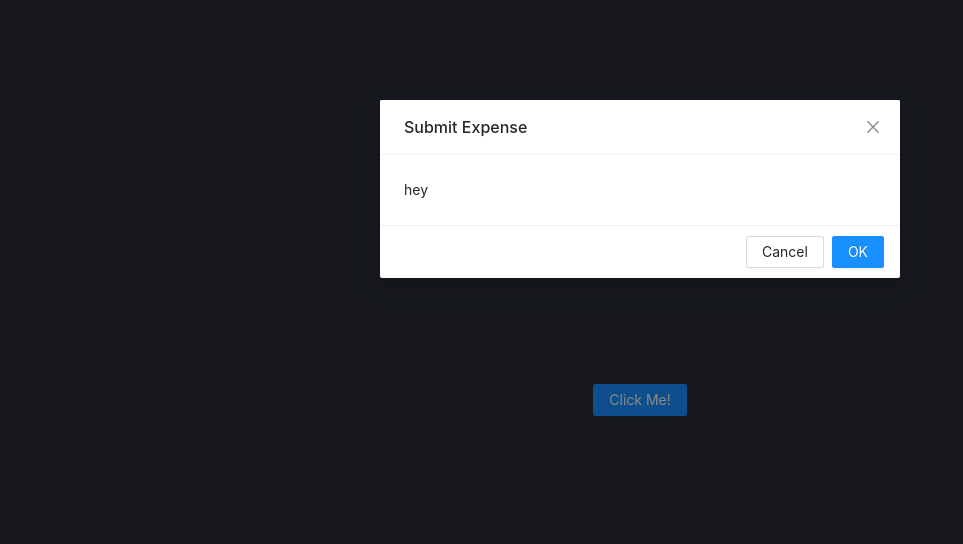
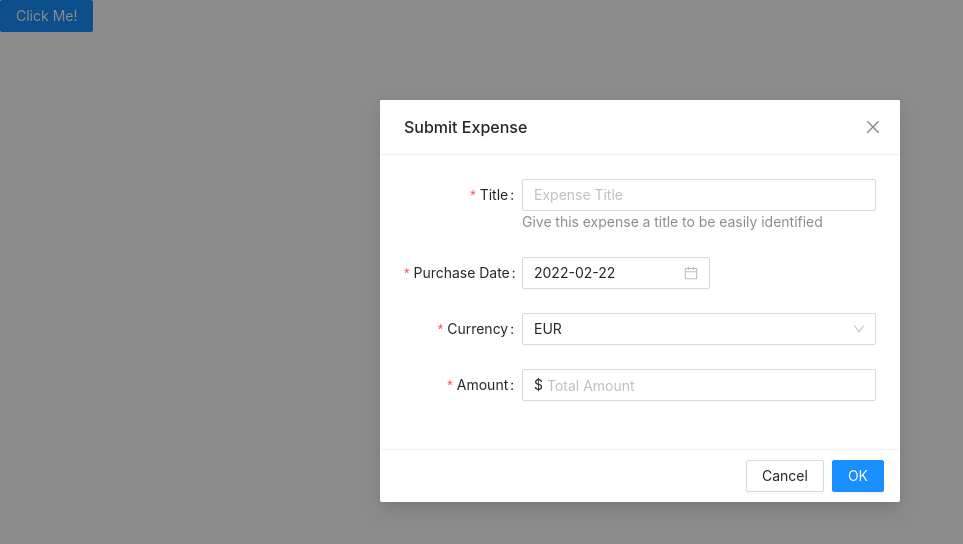
Before and after one commit to allenaxie/New-Horizons-Test, a React (Create React App) app: page / in a window 1280 px wide. Both pictures are taken after a click on the button "Click Me!". Shown: the top 544 px of the page, without its empty margins (0-963 px from the left). Built offline with nearby package versions, Linux system fonts and the light colour scheme.

Commit message:
Create form in modal

```diff
--- a/package.json
+++ b/package.json
@@ -7,6 +7,7 @@
     "@testing-library/react": "^12.1.3",
     "@testing-library/user-event": "^13.5.0",
     "antd": "^4.18.8",
+    "moment": "^2.29.1",
     "react": "^17.0.2",
     "react-dom": "^17.0.2",
     "react-scripts": "5.0.0",
--- a/src/App.css
+++ b/src/App.css
@@ -1,38 +1,6 @@
-.App {
-  text-align: center;
+/* Universal reset for all browsers */
+* {
+  margin: 0;
+  padding: 0;
+  box-sizing: border-box;
 }
-
-.App-logo {
-  height: 40vmin;
-  pointer-events: none;
-}
-
-@media (prefers-reduced-motion: no-preference) {
-  .App-logo {
-    animation: App-logo-spin infinite 20s linear;
-  }
-}
-
-.App-header {
-  background-color: #282c34;
-  min-height: 100vh;
-  display: flex;
-  flex-direction: column;
-  align-items: center;
-  justify-content: center;
-  font-size: calc(10px + 2vmin);
-  color: white;
-}
-
-.App-link {
-  color: #61dafb;
-}
-
-@keyframes App-logo-spin {
-  from {
-    transform: rotate(0deg);
-  }
-  to {
-    transform: rotate(360deg);
-  }
-}
--- a/src/App.js
+++ b/src/App.js
@@ -2,8 +2,8 @@ import logo from './logo.svg';
 import 'antd/dist/antd.css';
 import './App.css';
 import { useState } from "react";
-import {Form, Input, Button, Modal} from 'antd';
-
+import {Form, Input, Button, Modal, DatePicker, Select, InputNumber} from 'antd';
+import moment from 'moment';
 
 function App() {
 
@@ -17,21 +17,78 @@ function App() {
   }
 
   // Form
+  function onFinish () {
+    console.log('success!')
+  }
+  function onFinishFailed (errorInfo) {
+    console.log('failed...', errorInfo)
+  }
 
+  // Select Options
+  const {Option} = Select;
 
   return (
-    <div className="App">
-      <header className="App-header">
-       <Button type="primary" onClick={showModal}>
+    <body className="main">
+      <header className="header">
+        {/* Button to open modal */}
+       <Button type="primary" onClick={showModal} className="modal-btn">
          Click Me!
        </Button>
+       {/* Modal */}
        <Modal title="Submit Expense" visible={isModalVisible} onOk={closeModal} onCancel={closeModal}>
-        <Form>
-          hey
+        <Form
+        name="expense-form"
+        onFinish={onFinish}
+        onFinishFailed={onFinishFailed}
+        labelCol={{span:6}}
+        >
+          <Form.Item
+          label={<span className="form-title-label">Title</span>}
+          name="expense-title"
+          rules={[
+            {required:true, message: 'Please input a title for your expense.'}
+          ]}
+          help="Give this expense a title to be easily identified"
+          >
+            <Input placeholder="Expense Title"/>
+          </Form.Item>
+          <Form.Item
+          label={<span>Purchase Date</span>}
+          name="expense-date"
+          rules={[
+            {required:true}
+          ]}
+          >
+            <DatePicker
+            defaultValue={moment()}
+            />
+          </Form.Item>
+          <Form.Item
+          label={<span>Currency</span>}
+          required
+          >
+            <Select defaultValue="EUR">
+              <Option value="EUR">EUR</Option>
+              <Option value="USD">USD</Option>
+              <Option value="CNY">CNY</Option>
+            </Select>
+          </Form.Item>
+          <Form.Item
+          label={<span>Amount</span>}
+          required
+          >
+            <InputNumber
+            style={{width:'100%'}}
+            placeholder="Total Amount"
+            min={1}
+            step="10"
+            prefix="$"
+            />
+          </Form.Item>
         </Form>
        </Modal>
       </header>
-    </div>
+    </body>
   );
 }
 
```
Also changed, not shown: 1 other file (tests, documents, lock files or other folders).
